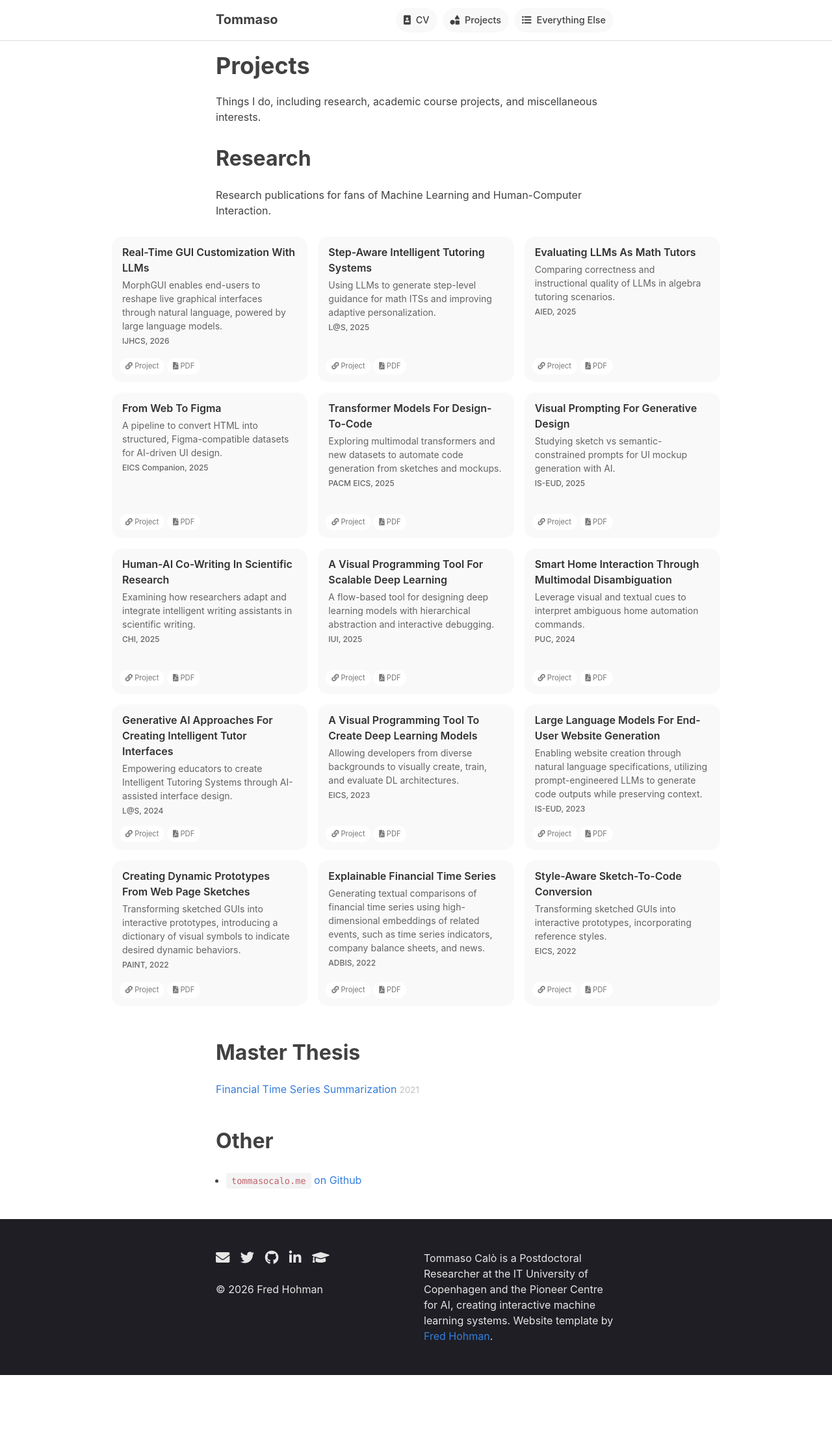
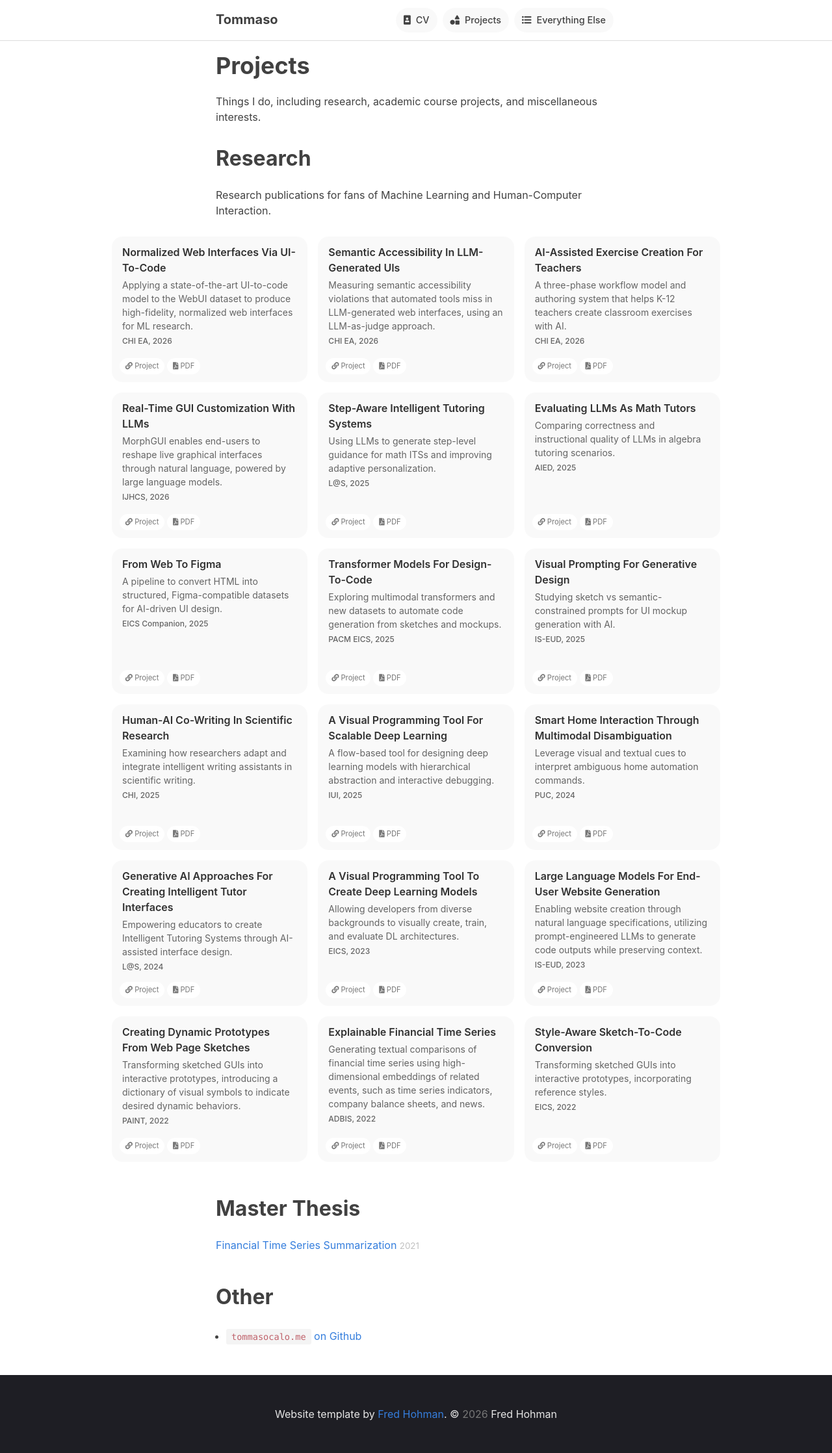
Before and after one commit to tommasocalo/tommasocalo.github.io, a Jekyll site: the page built from projects.md, in a window 1280 px wide. Shown: the whole page at 65% size. Built offline with Jekyll 4.4.1, drawn with Linux system fonts in a browser that asks for light colours; nearby versions of some CDN libraries; some web fonts are replaced; before the commit the page ends 2116 px from its top, so only the background shows below that.

Commit message:
Add three CHI EA 2026 papers and simplify footer
- Add CAT-AI, WebUI-95, and SemAcces as featured paper posts with
  thumbnails, PDFs, and DOIs from submission
- Add single CHI EA 2026 news entry linking to the three project pages
- Simplify footer to credit-only, centered layout

Co-Authored-By: Claude Opus 4.6 <noreply@anthropic.com>

```diff
--- a/_includes/footer.html
+++ b/_includes/footer.html
@@ -1,15 +1,5 @@
 <footer>
-	<div id="footer-left">
-		<a href="mailto:tommaso.calo@polito.it"><i class="fa-lg fa fa-envelope footer-icon" aria-hidden="true"></i></a>
-		<a href="http://www.twitter.com/TommasoCalo1"><i class="fa-lg fab fa-twitter footer-icon" aria-hidden="true"></i></a>
-		<a href="https://github.com/tommasocalo"><i class="fa-lg fab fa-github footer-icon" aria-hidden="true"></i></a>
-		<a href="http://www.linkedin.com/in/tommasocalo"><i class="fa-lg fab fa-linkedin-in footer-icon" aria-hidden="true"></i></a>
-		<a href="https://scholar.google.com/citations?user=XRQkBEAAAAAJ&hl=it"><i class="fa-lg fa fa-graduation-cap footer-icon" aria-hidden="true"></i></a>
-		<br>
-		<br>
-		&copy; <time datetime="{{ site.time | date: "%B %-d, %Y" }}">{{ site.time | date: '%Y' }}</time> Fred Hohman
-	</div>
-	<div id="footer-right">
-		Tommaso Calò is a Postdoctoral Researcher at the IT University of Copenhagen and the Pioneer Centre for AI, creating interactive machine learning systems. Website template by <a href="https://fredhohman.com">Fred Hohman</a>.
+	<div id="footer-center">
+		Website template by <a href="https://fredhohman.com">Fred Hohman</a>. &copy; <time datetime="{{ site.time | date: "%B %-d, %Y" }}">{{ site.time | date: '%Y' }}</time> Fred Hohman
 	</div>
 </footer>
--- /dev/null
+++ b/_posts/papers/2026-04-11-catai-chiea.md
@@ -0,0 +1,41 @@
+---
+layout: paper
+categories: papers
+permalink: papers/catai
+id: catai
+title: "CAT-AI: Supporting Teacher Workflows with AI-Assisted Exercise Creation"
+authors:
+  - Tommaso Calò
+  - Lorenzo Cuccu
+  - Luigi De Russis
+venue: Extended Abstracts of the 2026 CHI Conference on Human Factors in Computing Systems (CHI EA '26)
+venue-shorthand: CHI EA
+location: Barcelona, Spain
+year: 2026
+url: /papers/catai
+pdf: /papers/26-catai-chiea.pdf
+doi: 10.1145/3772363.3799367
+type: extended-abstract
+figure: /images/papers/26-catai-chiea.png
+selected: true
+feature-title: AI-Assisted Exercise Creation for Teachers
+feature-description: A three-phase workflow model and authoring system that helps K-12 teachers create classroom exercises with AI.
+image: /images/papers/26-catai-chiea.png
+featured: true
+feature-order: 2
+bibtex: |-
+
+  @inproceedings{calo2026catai,
+  author    = {Tommaso Calò and Lorenzo Cuccu and Luigi De Russis},
+  title     = {CAT-AI: Supporting Teacher Workflows with AI-Assisted Exercise Creation},
+  booktitle = {Extended Abstracts of the 2026 CHI Conference on Human Factors in Computing Systems (CHI EA '26)},
+  year      = {2026},
+  address   = {Barcelona, Spain},
+  publisher = {ACM},
+  doi       = {10.1145/3772363.3799367},
+  url       = {https://doi.org/10.1145/3772363.3799367}
+  }
+
+
+---
+Creating classroom exercises consumes substantial teacher time, requiring educators to balance pedagogical soundness with student engagement while adapting materials for diverse learners. Through formative interviews with ten K-12 teachers, we observed that educators increasingly turn to AI tools for exercise creation, yet struggle with prompt design, fragmented workflows across multiple applications, and significant verification overhead. From these interviews we synthesized a three-phase workflow model describing how teachers conceptualize, transform, and finalize educational content. Building on these insights, we present CAT-AI, an AI-assisted authoring system that embeds structured parameter specification, unified WYSIWYG editing, and transparent confidence indicators to support teachers throughout exercise creation without requiring prompt engineering expertise, disrupting workflow, or extensive manual verification.
--- /dev/null
+++ b/_posts/papers/2026-04-11-semacces-chiea.md
@@ -0,0 +1,41 @@
+---
+layout: paper
+categories: papers
+permalink: papers/semacces
+id: semacces
+title: "Measuring the Semantic Accessibility Gap in LLM-Generated Web UIs"
+authors:
+  - Tommaso Calò
+  - Alexandra Gurita
+  - Luigi De Russis
+venue: Extended Abstracts of the 2026 CHI Conference on Human Factors in Computing Systems (CHI EA '26)
+venue-shorthand: CHI EA
+location: Barcelona, Spain
+year: 2026
+url: /papers/semacces
+pdf: /papers/26-semacces-chiea.pdf
+doi: 10.1145/3772363.3799364
+type: extended-abstract
+figure: /images/papers/26-semacces-chiea.png
+selected: true
+feature-title: Semantic Accessibility in LLM-Generated UIs
+feature-description: Measuring semantic accessibility violations that automated tools miss in LLM-generated web interfaces, using an LLM-as-judge approach.
+image: /images/papers/26-semacces-chiea.png
+featured: true
+feature-order: 4
+bibtex: |-
+
+  @inproceedings{calo2026semacces,
+  author    = {Tommaso Calò and Alexandra-Elena Guriţă and Luigi De Russis},
+  title     = {Measuring the Semantic Accessibility Gap in LLM-Generated Web UIs},
+  booktitle = {Extended Abstracts of the 2026 CHI Conference on Human Factors in Computing Systems (CHI EA '26)},
+  year      = {2026},
+  address   = {Barcelona, Spain},
+  publisher = {ACM},
+  doi       = {10.1145/3772363.3799364},
+  url       = {https://doi.org/10.1145/3772363.3799364}
+  }
+
+
+---
+Large Language Models are increasingly used to generate web interfaces from natural language specifications. Automated accessibility tools evaluate these interfaces by detecting syntactic violations such as missing attributes, but cannot assess whether accessibility content is actually *meaningful* — an image with `alt="image"` passes every check yet conveys nothing to screen reader users. We investigate the prevalence of such *semantic* accessibility violations in LLM-generated interfaces. Analyzing 300 UIs produced by three commercial models, we identify 541 semantic violations across six fault types. We validate an LLM-as-judge approach through controlled fault injection, achieving recall rates of 80–92%, and triangulate with a preliminary human annotation study. Our findings suggest that LLM judges can extend accessibility evaluation into the semantic dimension that automated tools miss, opening opportunities for their integration as reward signals in accessibility-aware development workflows.
--- /dev/null
+++ b/_posts/papers/2026-04-11-webui95-chiea.md
@@ -0,0 +1,40 @@
+---
+layout: paper
+categories: papers
+permalink: papers/webui95
+id: webui95
+title: "WebUI-95: A Large-Scale Dataset of Normalized Web Interfaces via UI-to-Code Generation"
+authors:
+  - Tommaso Calò
+  - Luigi De Russis
+venue: Extended Abstracts of the 2026 CHI Conference on Human Factors in Computing Systems (CHI EA '26)
+venue-shorthand: CHI EA
+location: Barcelona, Spain
+year: 2026
+url: /papers/webui95
+pdf: /papers/26-webui95-chiea.pdf
+doi: 10.1145/3772363.3799359
+type: extended-abstract
+figure: /images/papers/26-webui95-chiea.png
+selected: true
+feature-title: Normalized Web Interfaces via UI-to-Code
+feature-description: Applying a state-of-the-art UI-to-code model to the WebUI dataset to produce high-fidelity, normalized web interfaces for ML research.
+image: /images/papers/26-webui95-chiea.png
+featured: true
+feature-order: 3
+bibtex: |-
+
+  @inproceedings{calo2026webui95,
+  author    = {Tommaso Calò and Luigi De Russis},
+  title     = {WebUI-95: A Large-Scale Dataset of Normalized Web Interfaces via UI-to-Code Generation},
+  booktitle = {Extended Abstracts of the 2026 CHI Conference on Human Factors in Computing Systems (CHI EA '26)},
+  year      = {2026},
+  address   = {Barcelona, Spain},
+  publisher = {ACM},
+  doi       = {10.1145/3772363.3799359},
+  url       = {https://doi.org/10.1145/3772363.3799359}
+  }
+
+
+---
+Large-scale web UI datasets are essential resources for training and evaluating machine learning models in user interface research, yet real-world web scraping produces data consisting of framework boilerplate, build artifacts, and deeply nested elements, resulting from software engineering practices. These complexities conflict with learning design patterns and complicate code understanding and manipulation. Recent advances in vision-language modelling and verifiable reward have enabled a new generation of UI-to-code systems that produce high-fidelity reproductions of web interfaces from screenshots. In this work, we apply a state-of-the-art UI-to-code model to the WebUI dataset. Our analysis shows that this transformation achieves 94% visual fidelity (mean UIClip cosine similarity of 0.938) while reducing code size by approximately 95% and improving predicted visual quality. We release the dataset and generation pipeline to support research in layout modeling, code generation, and design research.
--- a/_sass/_footer.scss
+++ b/_sass/_footer.scss
@@ -4,31 +4,16 @@ footer {
 	padding-bottom: 3rem;
 	padding-top: 3rem;
 	margin-top: 2em;
+	text-align: center;
 }
 
-#footer-left {
-    grid-column: text-start / 8;
-}
-
-#footer-left > time {
-    color: $footer-text;
-}
-
-#footer-right {
-    grid-column: 8 / text-end;
-}
-
-.footer-icon {
-    margin-right: 0.75rem;
+#footer-center {
+    grid-column: text;
     color: $footer-text;
 }
 
 @media screen and (max-width: $mobile) {
-	#footer-left, #footer-right {
+    #footer-center {
         grid-column: page;
     }
-
-    #footer-left {
-        margin-bottom: 1rem;
-    }
 }
```
Also changed, not shown: _posts/news/2026-02-10-chiea26.md (added, +8 -0 lines), images/papers/26-catai-chiea.png (added), images/papers/26-webui95-chiea.png (added), 4 other files.
